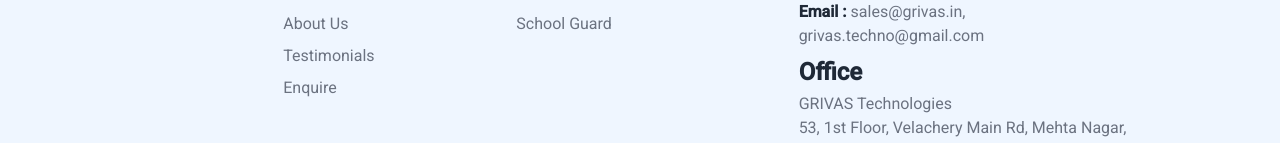
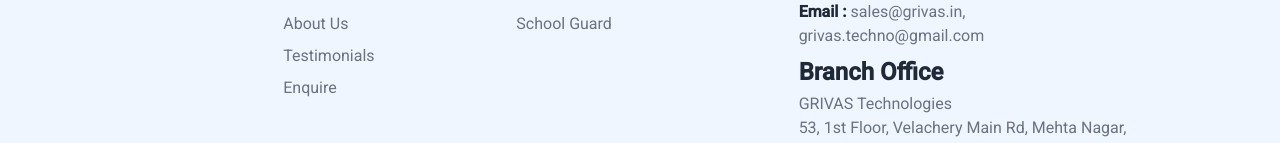
Before and after one commit to Sirajudeen-kb/grivas, a Next.js app: page / in a window 1280 px wide. Shown: the part 3012-3155 px from the top of the page. Built offline with nearby package versions, Linux system fonts and the light colour scheme.

Commit message:
Branch updation

```diff
--- a/app/Components/Footer.tsx
+++ b/app/Components/Footer.tsx
@@ -179,7 +179,7 @@ function Footer() {
             sales@grivas.in,<br/>
             grivas.techno@gmail.com
           </p>
-          <p className="text-gray-800 font-bold  mb-1 text-2xl">Office</p>
+          <p className="text-gray-800 font-bold  mb-1 text-2xl">Branch Office</p>
           <p className="text-gray-500 text-md font-light cursor-default">
           GRIVAS Technologies
           <br />
```
